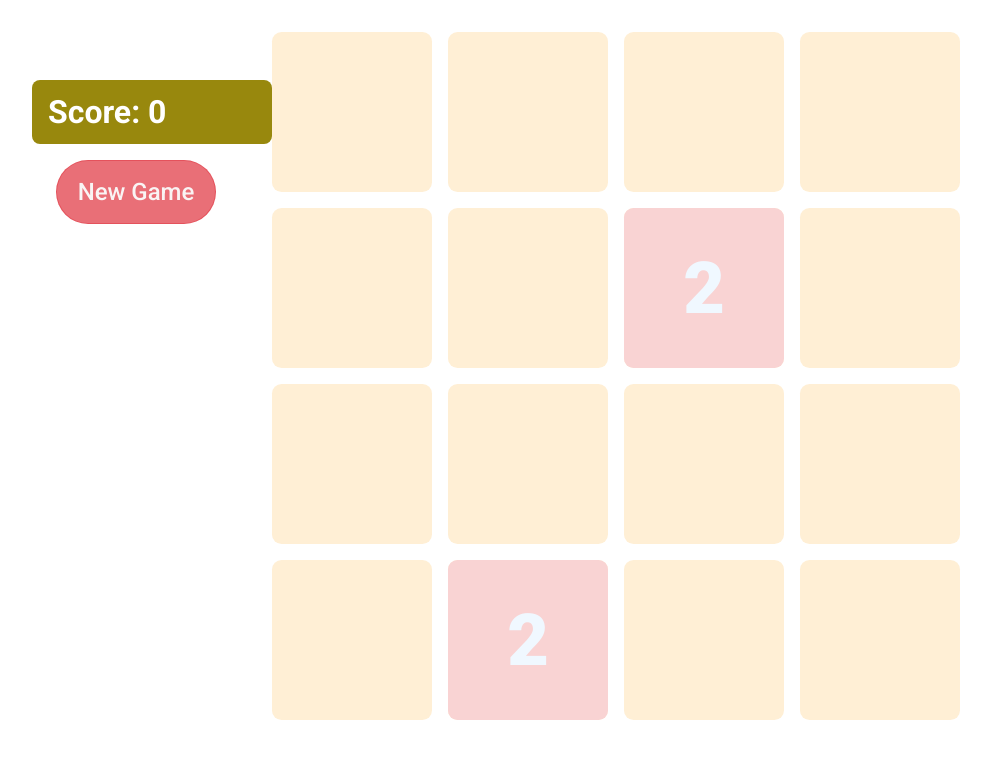
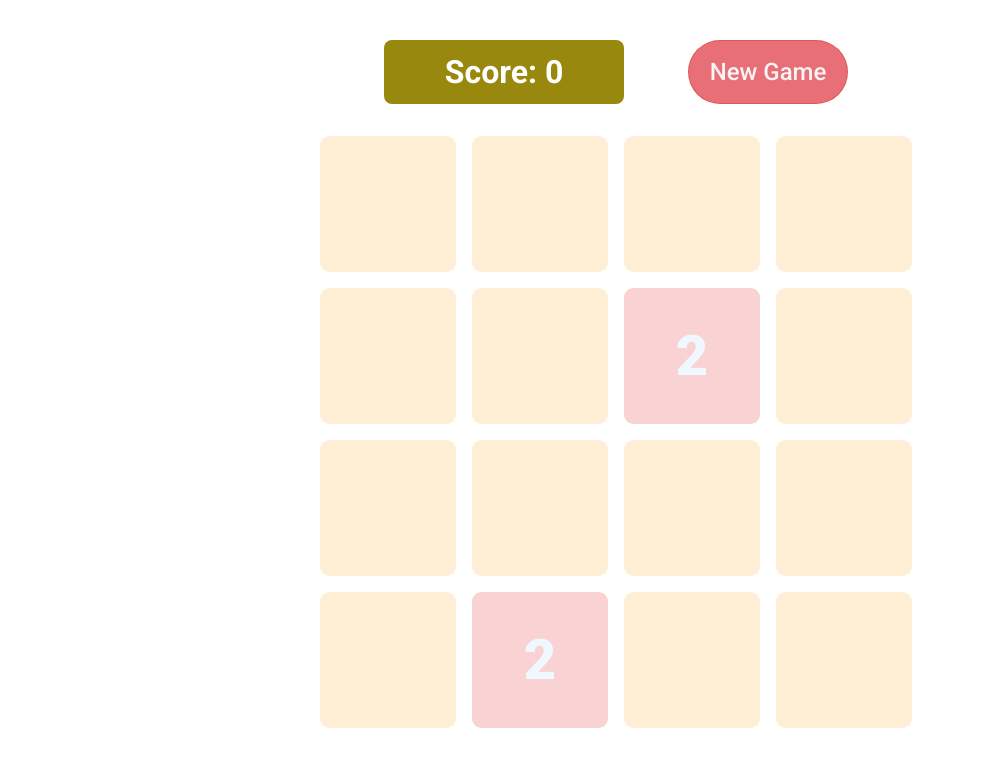
Before and after one commit to andreamaciasr/2048, a plain HTML site: page index.html in a window 1280 px wide. Shown: the whole page, without its empty margins (24-1015 px from the left). Drawn offline with Linux system fonts and the light colour scheme.

Commit message:
pre-final version, up and workin

```diff
--- a/index.html
+++ b/index.html
@@ -11,10 +11,12 @@
     <script defer src="script.js"></script>
 </head>
 <body>
-    <div id="score-container"></div>
-        <div id="score"></div>
-    <div></div>
-    <button>New Game</button>
+    <div class="container">
+        <div id="score-container">
+            <div id="score"></div>
+        </div>
+        <button>New Game</button>
+    </div>
     <section id="grid">
         <div id="background"></div>
         <div id="game-message"></div>
--- a/script.js
+++ b/script.js
@@ -27,7 +27,7 @@ const log = (...args) => console.log(...args)
             this.num = num;
             this.tileElem.innerText = this.num;
             this.tileElem.style.backgroundColor = COLORS[num];
-            this.tileElem.style.transition = "left 0.5s, top 0.5s";
+            this.tileElem.style.transition = "left 0.2s, top 0.2s";
 
             this.x = x;
             this.y = y;
@@ -38,7 +38,7 @@ const log = (...args) => console.log(...args)
             this.tileElem.innerText = this.num;
         }
 
-        updateBackgroundColor(){
+        updateBackgroundColor() {
             this.tileElem.style.backgroundColor = COLORS[this.num];
         }
 
@@ -80,46 +80,15 @@ const log = (...args) => console.log(...args)
 	/*----- event listeners -----*/
     restart.addEventListener("click", init);
 
-    // document.addEventListener('keydown', function(event){
-    //     if (event.key == 'ArrowRight') {
-    //         handleRight(tilesArray);
-    //         getAvailableSpots(tilesArray);
-    //         addTile();
-    //     }
-    // })
-    // document.addEventListener('keydown', function(event){
-    //     if (event.key == 'ArrowLeft') {
-    //         handleLeft(tilesArray);
-    //         getAvailableSpots(tilesArray);
-    //         addTile();
-    //     }
-    // })
-    // document.addEventListener('keydown', function(event){
-    //     if (event.key == 'ArrowDown') {
-    //         handleDown(tilesArray)
-    //         getAvailableSpots(tilesArray);
-    //         addTile();
-    //         isWinner();
-    //     }
-    // })
-    // document.addEventListener('keydown', function(event){
-    //     if (event.key == 'ArrowUp') {
-    //         handleUp(tilesArray)
-    //         getAvailableSpots(tilesArray);
-    //         addTile();
-    //         // if (isWinner);
-    //     }
-    // })
 
-    // Add event listeners using the named functions
+	/*----- functions -----*/
+
+function init() {
+
     document.addEventListener('keydown', handleArrowRight);
     document.addEventListener('keydown', handleArrowLeft);
     document.addEventListener('keydown', handleArrowDown);
     document.addEventListener('keydown', handleArrowUp);
-
-	/*----- functions -----*/
-
-function init(){
 
     tilesArray = [[null, null, null, null],
     [null, null, null, null],
@@ -133,10 +102,9 @@ function init(){
     addTile();
     addTile();
 
-    log(tilesArray);
-
     score = 0;
     scoreBoard.innerText = `Score: ${score}`;
+    gameMessage.innerText = "";
 
     background.style.display = "none";
 
@@ -267,7 +235,7 @@ function animationRight(moves, tile, tilesArray){
 }
 
 
-function moveRowsRight(tilesRow){
+function moveRowsRight(tilesRow) {
     let max = 3;
     for (let i = tilesRow.length - 1; i >= 0; i--){
         if (tilesRow[i] != null){
@@ -278,7 +246,7 @@ function moveRowsRight(tilesRow){
     }
 }
 
-function checkAdjecentRight(tilesRow){
+function checkAdjecentRight(tilesRow) {
     for (let i = 0; i < tilesRow.length - 1; i++){
         if(tilesRow[i] !== null && tilesRow[i + 1] !== null){
             if (tilesRow[i].num === tilesRow[i + 1].num){
@@ -335,7 +303,7 @@ function animationLeft(moves, tile, tilesArray) {
     }
 }
 
-function moveRowsLeft(tilesRow){
+function moveRowsLeft(tilesRow) {
     let min = 0;
     for (let i = 0; i < tilesRow.length; i++){
         if (tilesRow[i] != null){
@@ -346,7 +314,7 @@ function moveRowsLeft(tilesRow){
     }
 }
 
-function checkAdjecentLeft(tilesRow){
+function checkAdjecentLeft(tilesRow) {
     for (let i = tilesRow.length - 1; i >= 1; i--){
         if(tilesRow[i] !== null && tilesRow[i - 1] !== null){
             if (tilesRow[i].num === tilesRow[i - 1].num){
@@ -429,7 +397,7 @@ function moveRowsDown(tilesArray) {
 }
 
 
-function animationDown(moves, tile){
+function animationDown(moves, tile) {
     for (let i = 0; i < moves; i++){
         tile.y++;
         tilesArray[tile.y][tile.x] = tile;
@@ -486,7 +454,7 @@ function moveRowsUp(tilesArray) {
     }
 }
 
-function animationUp(moves, tile){
+function animationUp(moves, tile) {
     for (let i = 0; i < moves; i++){
         tile.y--;
         tilesArray[tile.y][tile.x] = tile;
--- a/style.css
+++ b/style.css
@@ -1,14 +1,26 @@
+
+body {
+    display: flex;
+    flex-direction: column;
+    justify-content: space-around;
+    align-items: center;
+    /* height: 100vh; */
+    margin: 0;
+    height: 100%;
+    overflow: hidden;
+    margin-bottom: 2vmin;
+}
 
 #grid {
     display: grid;
-    grid-template-columns: repeat(4, 20vmin);
-    grid-template-rows: repeat(4, 20vmin);
+    grid-template-columns: repeat(4, 17vmin);
+    grid-template-rows: repeat(4, 17vmin);
     gap: 2vmin;
     width: fit-content;
     height: fit-content;
-    margin: auto;
     position: relative;
     padding: 3vmin;
+    margin-bottom: auto;
 }
 
 .cell {
@@ -18,23 +30,21 @@
     justify-content: center;
     align-items: center;
     font-size: 20px;
-    color: #333;
-    transition: all 200ms ease-out;
 }
 
 .tile {
     --x: 0;
     --y: 0;
     border-radius: 1.2vmin;
-    font-size: 9vmin;
+    font-size: 7vmin;
     position: absolute;
     display: flex;
     justify-content: center;
     align-items: center;
-    width: 20vmin;
-    height: 20vmin;
-    top: calc(var(--y) * (20vmin + 2vmin) + 3vmin);
-    left: calc(var(--x) * (20vmin + 2vmin) + 3vmin);
+    width: 17vmin;
+    height: 17vmin;
+    top: calc(var(--y) * (17vmin + 2vmin) + 3vmin);
+    left: calc(var(--x) * (17vmin + 2vmin) + 3vmin);
     font-family: "Roboto", sans-serif;
     font-weight: 800;
     font-style: normal;
@@ -59,6 +69,14 @@
       }
 }
 
+.container{
+    display: flex;
+    align-items: center;
+    justify-content: space-evenly;
+    margin-top: 5vh;
+    margin-bottom: 1vh;
+}
+
 #background {
     position: absolute;
     width: 100%;
@@ -77,13 +95,12 @@
     font-style: normal;
     animation: new 500ms ease-in-out;
     position: fixed;
-    top: 45%;
+    top: 50%;
     left: 50%;
     transform: translate(-50%, -50%);
     font-size: 8vmin;
     color: rgb(107, 80, 54);
     z-index: 999;
-
 }
 
 #score-container {
@@ -96,8 +113,9 @@
     align-items: center;
     top: 10vmin;
     left: 7vmin;
-    position: absolute;
+    /* position: relative; */
     display: flex;
+    margin-right: 5vw
 }
 
 #score {
@@ -105,9 +123,9 @@
     font-weight: 700;
     font-style: normal;
     font-size: 4vmin;
-    position: absolute;
+    /* position: relative; */
     top: 11.6vmin;
-    left: 9vmin;
+    left: 13.4vmin;
     color:#ffffff;
     display: flex;
 }
@@ -115,8 +133,8 @@
 button {
     /* display: flex; */
     background-color: rgba(228, 75, 85, 0.8);
-    margin-top: 10vmin;
-    position: absolute;
+    /* margin-top: 10vmin;  */
+    /* position: relative; */
     top: 10vmin;
     left: 10vmin;
     border-radius: 6ch;
@@ -129,5 +147,5 @@ button {
     width: 20vmin;
     height: 8vmin;
     cursor: pointer;
-
+    outline: none;
 }
```
Also changed, not shown: 1 other file.
